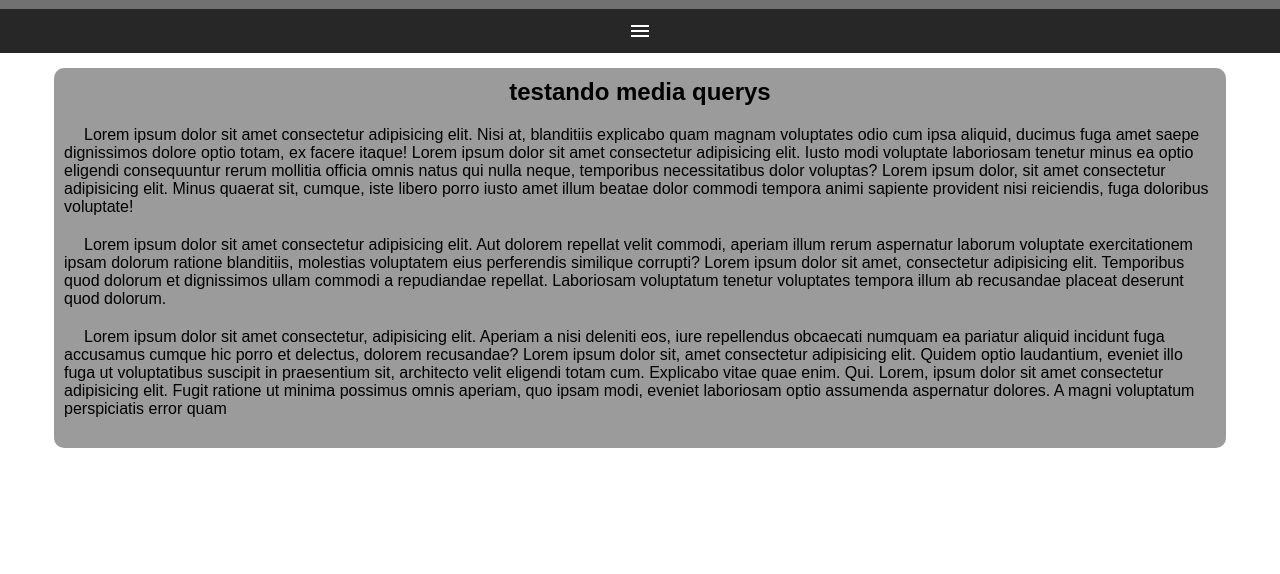
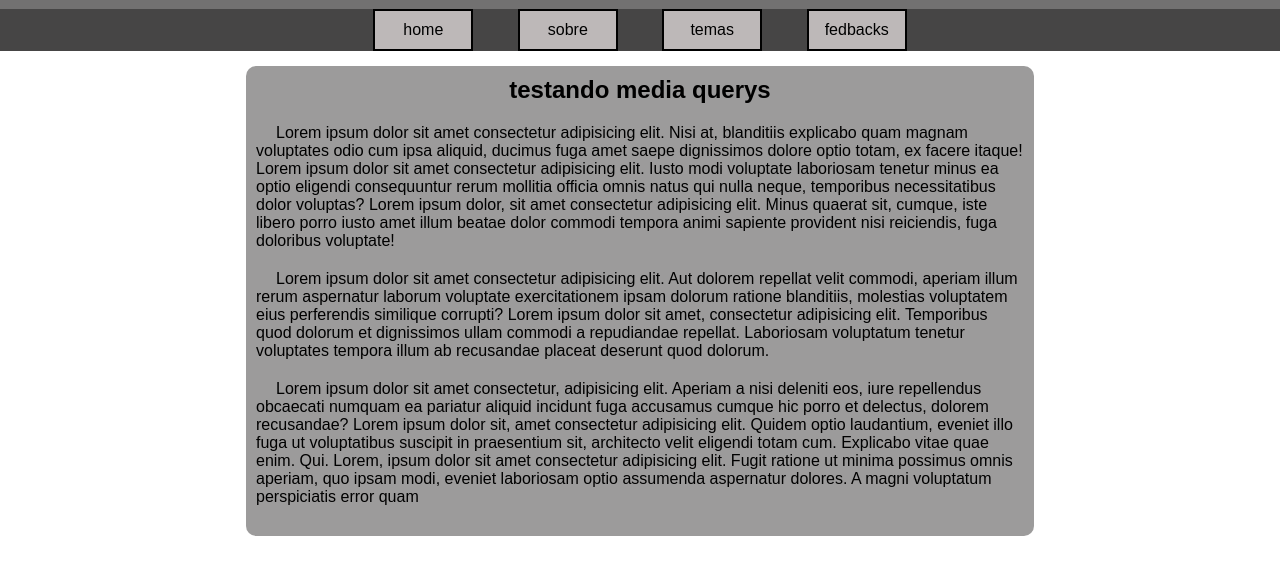
Before and after one commit to abraao-sx35/html-e-css, a plain HTML site: page html e css/media queries/mdq005/index.html in a window 1280 px wide. Shown: the part 48-622 px from the top of the page. Drawn offline with nearby package versions, Linux system fonts and the light colour scheme.

Commit message:
atualizando mdq 005

```diff
--- a/html e css/media queries/mdq005/index.html
+++ b/html e css/media queries/mdq005/index.html
@@ -7,8 +7,9 @@
     <title>Document</title>
     <link rel="stylesheet" href="style.css">
     <link rel="stylesheet" href="https://fonts.googleapis.com/css2?family=Material+Symbols+Outlined:opsz,wght,FILL,GRAD@20..48,100..700,0..1,-50..200&icon_names=menu" />
+    <link rel="stylesheet" href="midia.css">
 </head>
-<body>
+<body onresize="mudoutamanho">
     <header>
         <h1>site</h1>
         <i id="menuzinho" class="material-symbols-outlined" onclick="clickMenu()">
@@ -41,6 +42,14 @@
                 itens.style.display = 'block'
             }
         }
+
+        function mudoutamanho(){
+            if (window.innerWidth >= 768){
+                itens.style.display = 'block'
+            } else{
+                itens.style.display = 'none'
+            }
+        }
     </script>
 </body>
 </html>
--- /dev/null
+++ b/html e css/media queries/mdq005/midia.css
@@ -0,0 +1,30 @@
+@media screen and (min-width: 768px){
+    #menuzinho{
+        display: none;
+    }
+
+    menu{
+        display: block;
+    }
+
+    li{
+        display: inline-block;
+        width: 100px;
+        margin: auto 20px auto 20px;
+    }
+
+    ul{
+        text-align: center;
+    }
+    a{
+        border: none;
+        border: 2px solid black;
+        padding: 10px;
+        background-color: rgb(189, 184, 184);
+        color: black;
+    }
+
+    main{
+        width: 768px;
+    }
+}
--- a/html e css/media queries/mdq005/style.css
+++ b/html e css/media queries/mdq005/style.css
@@ -34,7 +34,7 @@ a{
     color: white;
     padding: 8px;
     text-decoration: none;
-    border-top: 4px solid black;
+    border-top: 2px solid black;
 }
 
 a:hover{
```
